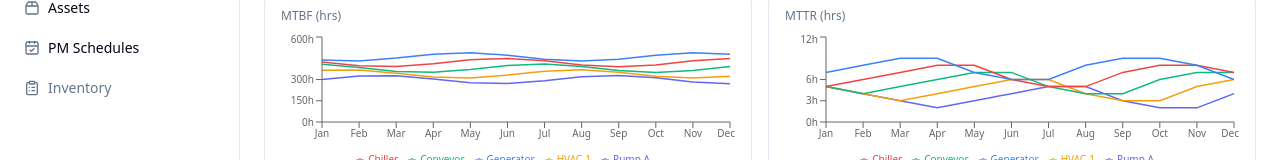
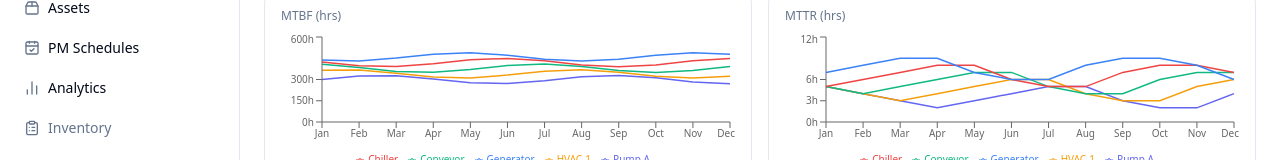
Before and after one commit to jakrapolgod/maintainhub-demo, a Next.js app in the folder apps/web/: page /analytics in a window 1280 px wide. Shown: the part 158-318 px from the top of the page. Built offline with nearby package versions, Linux system fonts and the light colour scheme.

Commit message:
feat: add Analytics link to sidebar nav

```diff
--- a/apps/web/app/(dashboard)/layout.tsx
+++ b/apps/web/app/(dashboard)/layout.tsx
@@ -1,6 +1,13 @@
 import Link from 'next/link'
 import type { Metadata } from 'next'
-import { Wrench, Package2, ClipboardList, LayoutDashboard, CalendarCheck } from 'lucide-react'
+import {
+  Wrench,
+  Package2,
+  ClipboardList,
+  LayoutDashboard,
+  CalendarCheck,
+  BarChart2,
+} from 'lucide-react'
 
 export const metadata: Metadata = {
   title: { template: '%s | MaintainHub', default: 'Dashboard | MaintainHub' },
@@ -17,11 +24,7 @@ export const metadata: Metadata = {
  * For now it provides the authenticated-route wrapper and a consistent
  * content area so work-order pages have a predictable parent layout.
  */
-export default function DashboardLayout({
-  children,
-}: {
-  children: React.ReactNode
-}) {
+export default function DashboardLayout({ children }: { children: React.ReactNode }) {
   return (
     <div className="flex h-screen overflow-hidden bg-background">
       {/* ── Future: Sidebar ─────────────────────────────── */}
@@ -59,6 +62,13 @@ export default function DashboardLayout({
             PM Schedules
           </Link>
           <Link
+            href="/analytics"
+            className="flex items-center gap-2 rounded-md px-3 py-2 text-sm font-medium hover:bg-accent"
+          >
+            <BarChart2 className="h-4 w-4 text-muted-foreground" />
+            Analytics
+          </Link>
+          <Link
             href="/inventory"
             className="flex items-center gap-2 rounded-md px-3 py-2 text-sm text-muted-foreground hover:bg-accent"
           >
@@ -75,9 +85,7 @@ export default function DashboardLayout({
           <span className="font-bold text-sm">MaintainHub</span>
         </header>
 
-        <main className="flex-1 overflow-hidden">
-          {children}
-        </main>
+        <main className="flex-1 overflow-hidden">{children}</main>
       </div>
     </div>
   )
```
